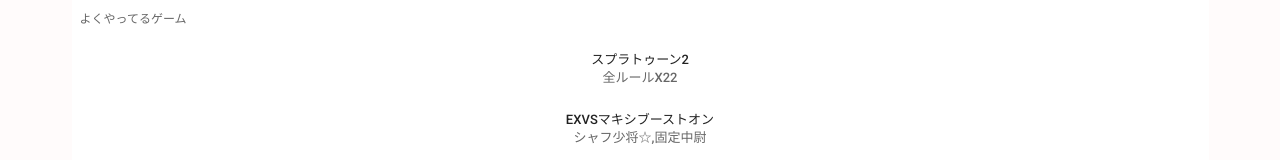
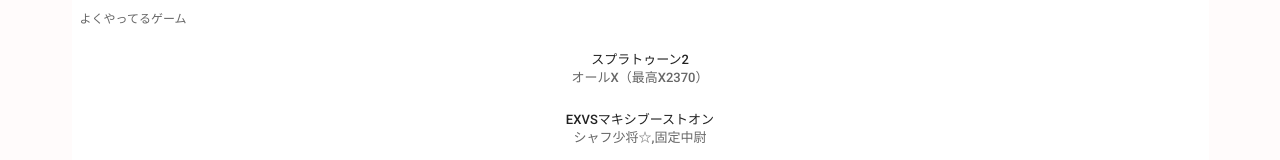
Before and after one commit to miyanoyami/yamihouse, a Nuxt app: page /game in a window 1280 px wide. Shown: the part 169-329 px from the top of the page. Built offline with nearby package versions, Linux system fonts and the light colour scheme.

Commit message:
fix: power

```diff
--- a/pages/game.vue
+++ b/pages/game.vue
@@ -15,7 +15,7 @@
             <v-list-item two-line>
               <v-list-item-content>
                 <v-list-item-title>スプラトゥーン2</v-list-item-title>
-                <v-list-item-subtitle>全ルールX22</v-list-item-subtitle>
+                <v-list-item-subtitle>オールX（最高X2370）</v-list-item-subtitle>
               </v-list-item-content>
             </v-list-item>
             <v-list-item two-line>
```
